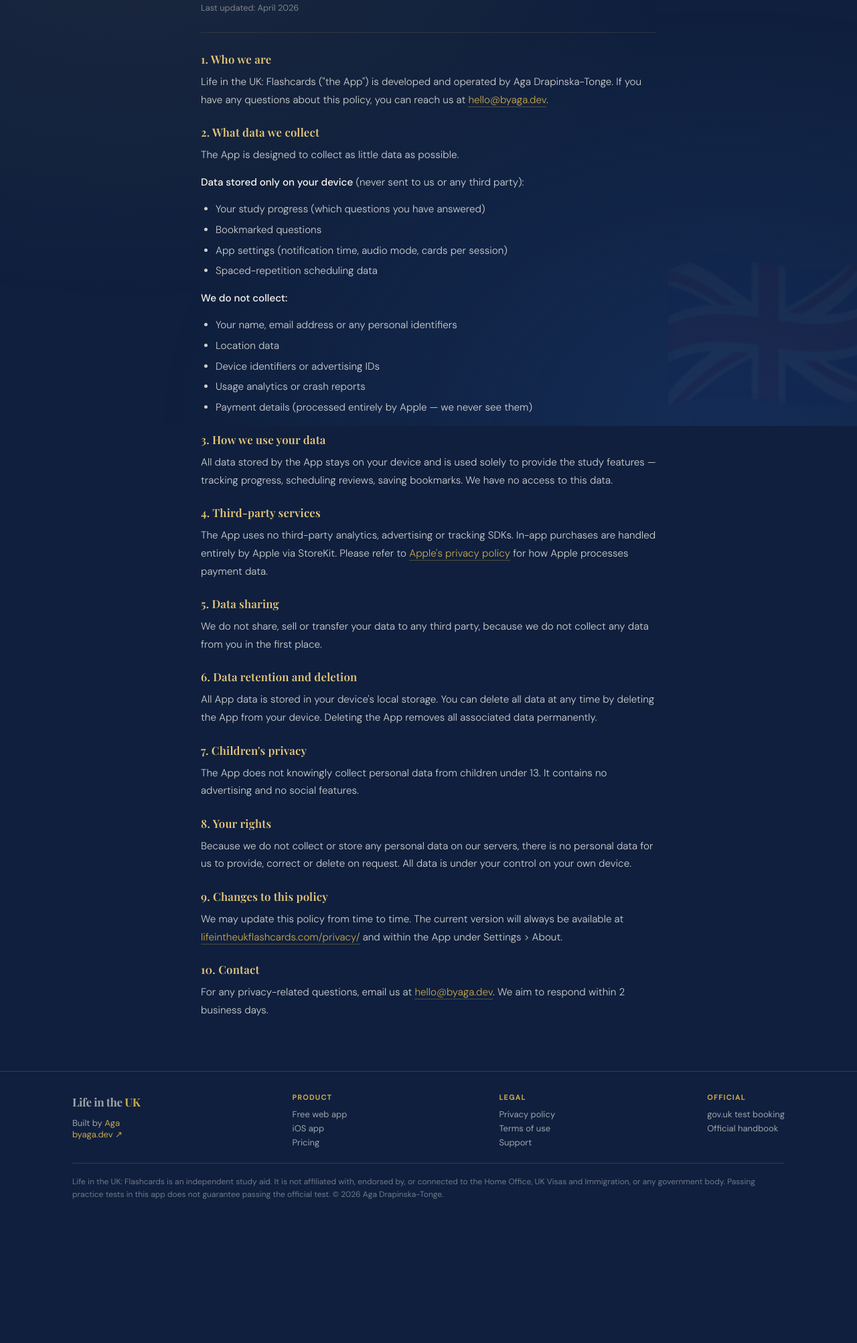
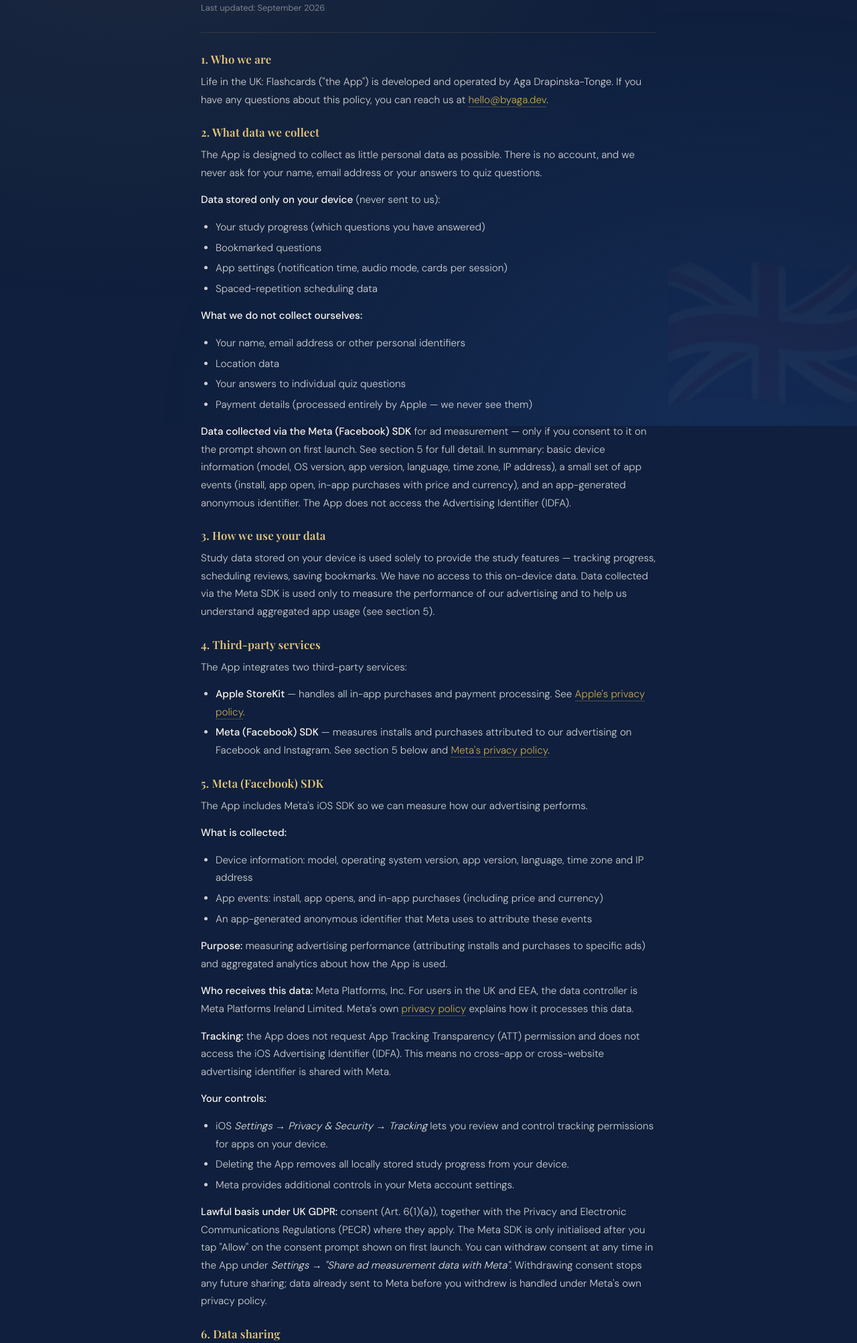
Before and after one commit to agadrap/life-in-uk-site, a plain HTML site: page privacy/index.html in a window 1280 px wide. Shown: the part 164-2169 px from the top of the page at 67% size. Before the commit the page ends 1993 px from the top, so only its background shows below. Drawn offline with nearby package versions, Linux system fonts and the light colour scheme; a web font is replaced by a local one.

Commit message:
Update data claims for Meta SDK in iOS app v1.3.1
Homepage FAQ and privacy policy previously claimed no analytics/tracking/
third-party SDKs. The iOS app now includes Meta's SDK (behind a first-launch
consent prompt, no ATT/IDFA) to measure install and purchase attribution.
- FAQ (JSON-LD + visible): rewrite the "collect data" answer and soften the
  "works offline" claim.
- Compare card: "Zero ads, zero tracking, ever" → "No ads, no account, no
  cross-app tracking".
- Privacy policy: new §5 covering Meta SDK (what/purpose/recipient/tracking
  stance/controls) with UK GDPR Art. 6(1)(a) consent as the lawful basis;
  §2-§9 reworked so third-party/data-sharing/rights sections match reality;
  bump "last updated" to September 2026.
- Sitemap: bump lastmod on / and /privacy/.

Co-Authored-By: Claude Opus 4.7 <noreply@anthropic.com>

```diff
--- a/privacy/index.html
+++ b/privacy/index.html
@@ -98,52 +98,75 @@
 
 <main class="page">
   <h1>Privacy Policy — Life in the UK: Flashcards</h1>
-  <span class="updated">Last updated: April 2026</span>
+  <span class="updated">Last updated: September 2026</span>
   <hr>
 
   <h2>1. Who we are</h2>
   <p>Life in the UK: Flashcards ("the App") is developed and operated by Aga Drapinska-Tonge. If you have any questions about this policy, you can reach us at <a href="mailto:hello@byaga.dev">hello@byaga.dev</a>.</p>
 
   <h2>2. What data we collect</h2>
-  <p>The App is designed to collect as little data as possible.</p>
-  <p><strong>Data stored only on your device</strong> (never sent to us or any third party):</p>
+  <p>The App is designed to collect as little personal data as possible. There is no account, and we never ask for your name, email address or your answers to quiz questions.</p>
+  <p><strong>Data stored only on your device</strong> (never sent to us):</p>
   <ul>
     <li>Your study progress (which questions you have answered)</li>
     <li>Bookmarked questions</li>
     <li>App settings (notification time, audio mode, cards per session)</li>
     <li>Spaced-repetition scheduling data</li>
   </ul>
-  <p><strong>We do not collect:</strong></p>
+  <p><strong>What we do not collect ourselves:</strong></p>
   <ul>
-    <li>Your name, email address or any personal identifiers</li>
+    <li>Your name, email address or other personal identifiers</li>
     <li>Location data</li>
-    <li>Device identifiers or advertising IDs</li>
-    <li>Usage analytics or crash reports</li>
+    <li>Your answers to individual quiz questions</li>
     <li>Payment details (processed entirely by Apple — we never see them)</li>
   </ul>
+  <p><strong>Data collected via the Meta (Facebook) SDK</strong> for ad measurement — only if you consent to it on the prompt shown on first launch. See section 5 for full detail. In summary: basic device information (model, OS version, app version, language, time zone, IP address), a small set of app events (install, app open, in-app purchases with price and currency), and an app-generated anonymous identifier. The App does not access the Advertising Identifier (IDFA).</p>
 
   <h2>3. How we use your data</h2>
-  <p>All data stored by the App stays on your device and is used solely to provide the study features — tracking progress, scheduling reviews, saving bookmarks. We have no access to this data.</p>
+  <p>Study data stored on your device is used solely to provide the study features — tracking progress, scheduling reviews, saving bookmarks. We have no access to this on-device data. Data collected via the Meta SDK is used only to measure the performance of our advertising and to help us understand aggregated app usage (see section 5).</p>
 
   <h2>4. Third-party services</h2>
-  <p>The App uses no third-party analytics, advertising or tracking SDKs. In-app purchases are handled entirely by Apple via StoreKit. Please refer to <a href="https://www.apple.com/legal/privacy/">Apple's privacy policy</a> for how Apple processes payment data.</p>
+  <p>The App integrates two third-party services:</p>
+  <ul>
+    <li><strong>Apple StoreKit</strong> — handles all in-app purchases and payment processing. See <a href="https://www.apple.com/legal/privacy/">Apple's privacy policy</a>.</li>
+    <li><strong>Meta (Facebook) SDK</strong> — measures installs and purchases attributed to our advertising on Facebook and Instagram. See section 5 below and <a href="https://www.facebook.com/privacy/policy/">Meta's privacy policy</a>.</li>
+  </ul>
 
-  <h2>5. Data sharing</h2>
-  <p>We do not share, sell or transfer your data to any third party, because we do not collect any data from you in the first place.</p>
+  <h2>5. Meta (Facebook) SDK</h2>
+  <p>The App includes Meta's iOS SDK so we can measure how our advertising performs.</p>
+  <p><strong>What is collected:</strong></p>
+  <ul>
+    <li>Device information: model, operating system version, app version, language, time zone and IP address</li>
+    <li>App events: install, app opens, and in-app purchases (including price and currency)</li>
+    <li>An app-generated anonymous identifier that Meta uses to attribute these events</li>
+  </ul>
+  <p><strong>Purpose:</strong> measuring advertising performance (attributing installs and purchases to specific ads) and aggregated analytics about how the App is used.</p>
+  <p><strong>Who receives this data:</strong> Meta Platforms, Inc. For users in the UK and EEA, the data controller is Meta Platforms Ireland Limited. Meta's own <a href="https://www.facebook.com/privacy/policy/">privacy policy</a> explains how it processes this data.</p>
+  <p><strong>Tracking:</strong> the App does not request App Tracking Transparency (ATT) permission and does not access the iOS Advertising Identifier (IDFA). This means no cross-app or cross-website advertising identifier is shared with Meta.</p>
+  <p><strong>Your controls:</strong></p>
+  <ul>
+    <li>iOS <em>Settings → Privacy &amp; Security → Tracking</em> lets you review and control tracking permissions for apps on your device.</li>
+    <li>Deleting the App removes all locally stored study progress from your device.</li>
+    <li>Meta provides additional controls in your Meta account settings.</li>
+  </ul>
+  <p><strong>Lawful basis under UK GDPR:</strong> consent (Art. 6(1)(a)), together with the Privacy and Electronic Communications Regulations (PECR) where they apply. The Meta SDK is only initialised after you tap "Allow" on the consent prompt shown on first launch. You can withdraw consent at any time in the App under <em>Settings → "Share ad measurement data with Meta"</em>. Withdrawing consent stops any future sharing; data already sent to Meta before you withdrew is handled under Meta's own privacy policy.</p>
 
-  <h2>6. Data retention and deletion</h2>
-  <p>All App data is stored in your device's local storage. You can delete all data at any time by deleting the App from your device. Deleting the App removes all associated data permanently.</p>
+  <h2>6. Data sharing</h2>
+  <p>We do not sell your data. The only third parties that receive any data about your use of the App are those described in sections 4 and 5 above — Apple (for in-app purchases) and Meta (for advertising measurement).</p>
 
-  <h2>7. Children's privacy</h2>
-  <p>The App does not knowingly collect personal data from children under 13. It contains no advertising and no social features.</p>
+  <h2>7. Data retention and deletion</h2>
+  <p>Study data is stored in your device's local storage. You can delete it at any time by deleting the App from your device. Deleting the App removes all locally stored data permanently. Data sent to Meta is retained according to Meta's own retention policies (see Meta's privacy policy); data processed by Apple for payment is retained according to Apple's policies.</p>
 
-  <h2>8. Your rights</h2>
-  <p>Because we do not collect or store any personal data on our servers, there is no personal data for us to provide, correct or delete on request. All data is under your control on your own device.</p>
+  <h2>8. Children's privacy</h2>
+  <p>The App is not directed at children under 13. It contains no in-app advertising and no social features. Note, however, that the Meta SDK described in section 5 collects data that is used to measure the performance of ads shown elsewhere on Meta's platforms.</p>
 
-  <h2>9. Changes to this policy</h2>
+  <h2>9. Your rights</h2>
+  <p>For any data held only on your device, deleting the App is sufficient. For data processed by Meta, you can exercise your UK GDPR rights (access, correction, deletion, restriction, portability and objection) with Meta directly, or contact us at <a href="mailto:hello@byaga.dev">hello@byaga.dev</a> and we will help route your request. You also have the right to complain to the UK's Information Commissioner's Office (ICO).</p>
+
+  <h2>10. Changes to this policy</h2>
   <p>We may update this policy from time to time. The current version will always be available at <a href="https://lifeintheukflashcards.com/privacy/">lifeintheukflashcards.com/privacy/</a> and within the App under Settings > About.</p>
 
-  <h2>10. Contact</h2>
+  <h2>11. Contact</h2>
   <p>For any privacy-related questions, email us at <a href="mailto:hello@byaga.dev">hello@byaga.dev</a>. We aim to respond within 2 business days.</p>
 </main>
 
--- a/sitemap.xml
+++ b/sitemap.xml
@@ -1,9 +1,9 @@
 <?xml version="1.0" encoding="UTF-8"?>
 <urlset xmlns="http://www.sitemaps.org/schemas/sitemap/0.9">
-  <url><loc>https://lifeintheukflashcards.com/</loc><lastmod>2026-07-29</lastmod></url>
+  <url><loc>https://lifeintheukflashcards.com/</loc><lastmod>2026-09-22</lastmod></url>
   <url><loc>https://lifeintheukflashcards.com/practice/</loc><lastmod>2026-07-29</lastmod></url>
   <url><loc>https://lifeintheukflashcards.com/about/</loc><lastmod>2026-07-29</lastmod></url>
-  <url><loc>https://lifeintheukflashcards.com/privacy/</loc><lastmod>2026-07-29</lastmod></url>
+  <url><loc>https://lifeintheukflashcards.com/privacy/</loc><lastmod>2026-09-22</lastmod></url>
   <url><loc>https://lifeintheukflashcards.com/terms/</loc><lastmod>2026-07-29</lastmod></url>
   <url><loc>https://lifeintheukflashcards.com/support/</loc><lastmod>2026-07-29</lastmod></url>
 </urlset>
```
Also changed, not shown: index.html (+5 -5 lines).
